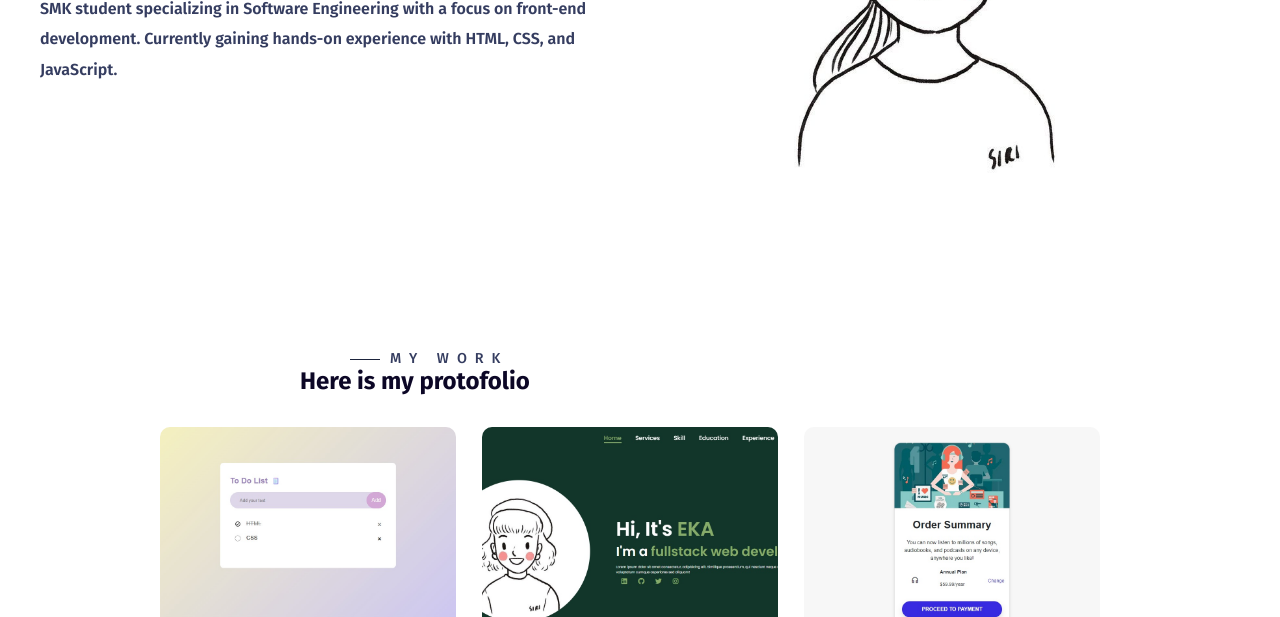
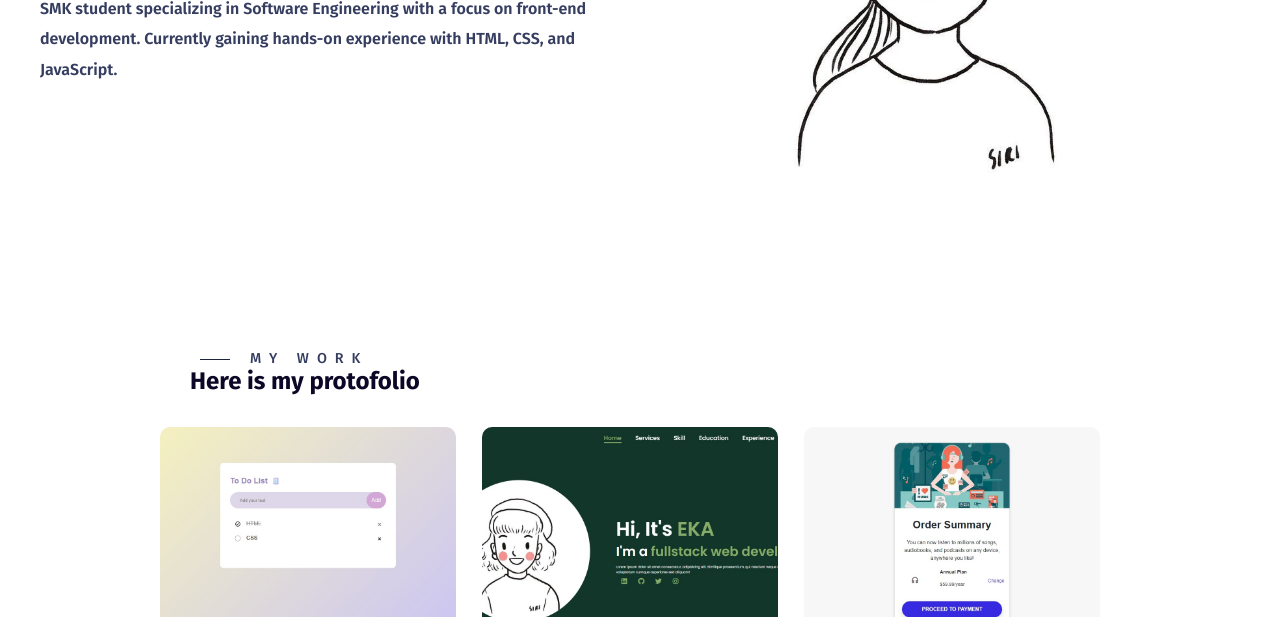
Before and after one commit to ekazahrosafitri/ekazahrosafitri, a plain HTML site: page index.html in a window 1280 px wide. Shown: the part 483-1100 px from the top of the page. Drawn offline with Linux system fonts and the light colour scheme.

Commit message:
Update style.css

```diff
--- a/style.css
+++ b/style.css
@@ -86,7 +86,7 @@ a{
     padding-left: 50px;
 }
 .section-title-2{
-    padding-left: 300px;
+    padding-left: 190px;
 }
 .pre-title-2::before{
     content: "";
@@ -95,7 +95,7 @@ a{
     background: var(--linecolor);
     position: absolute;
     display: block;
-    left: 350px;
+    left: 200px;
     top: 50%;
 }
 .pre-title-2{
@@ -103,7 +103,7 @@ a{
     letter-spacing: .5rem;
     color: var(--secondaryTextcolor);
     position: relative;
-    padding-left: 390px;
+    padding-left: 250px;
     width: fit-content;
     font-weight: 400;
     font-size: 0.9rem;
```
